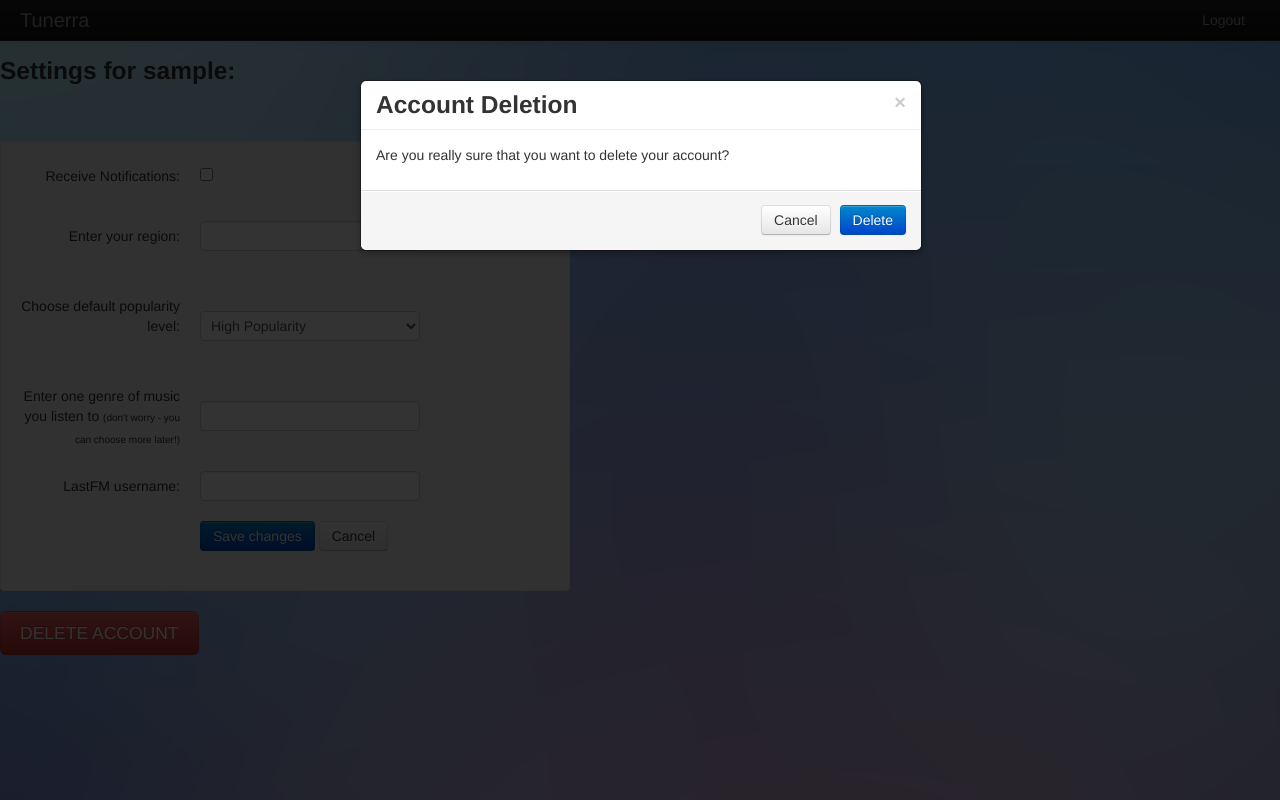
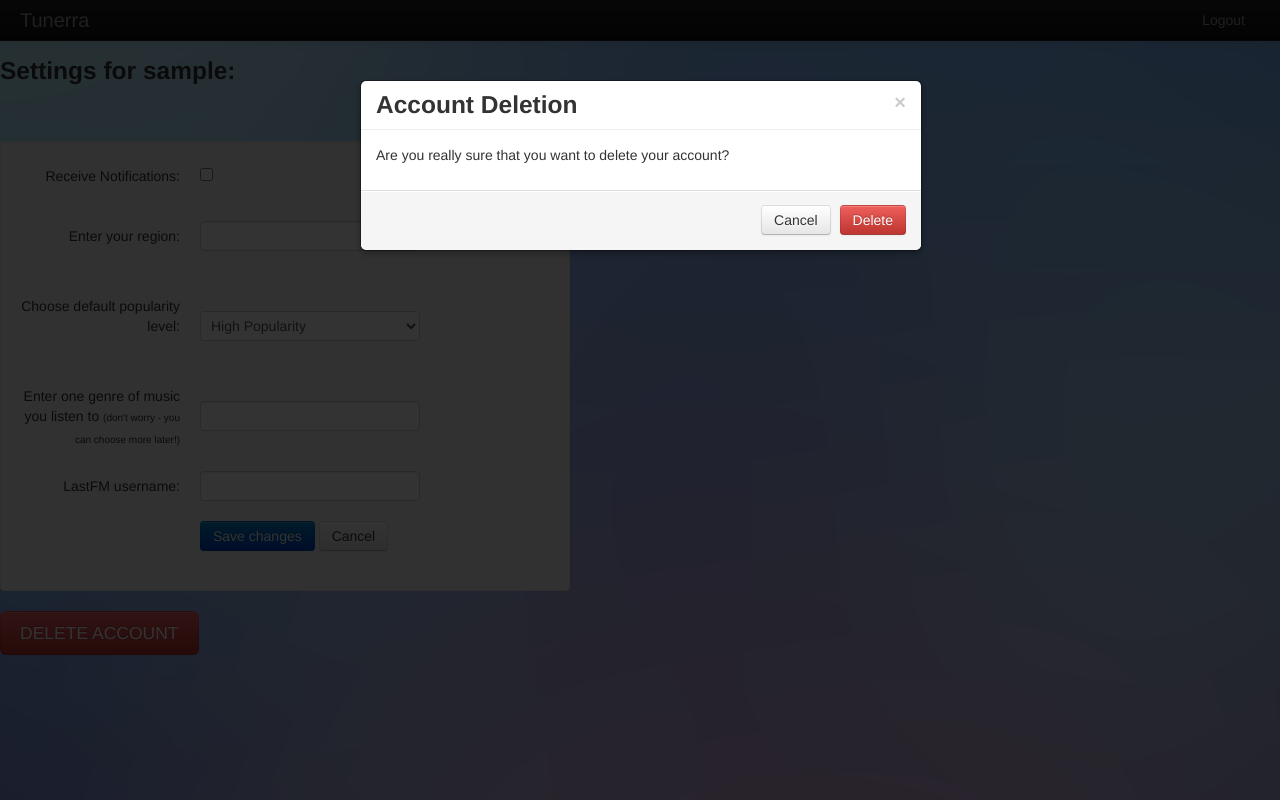
Before and after one commit to DanielGarcia-Carrillo/Tunerra, a Django app: page /accounts/settings in a window 1280 px wide, after a click on "DELETE ACCOUNT". Run offline with Django 3.2, Linux system fonts and the light colour scheme; the visitor is signed in with stand-in values (Sample User, id 1); parts of the project's set-up code (start-up, migrations or seed data) failed here and were passed over; some libraries are stand-ins or nearby versions.

Commit message:
The delete account modal dialog is now working as it should

```diff
--- a/templates/settings.html
+++ b/templates/settings.html
@@ -66,7 +66,7 @@
         </div>
         <div class="modal-footer">
             <a class="btn" data-dismiss="modal" aria-hidden="true">Cancel</a>
-            <a class="btn btn-primary" type="submit" name="confirmed-delete">Delete</a>
+            <button class="btn btn-danger" type="submit" name="confirmed-delete">Delete</button>
         </div>
     </div>
     <div id="fb-root"></div>
```
